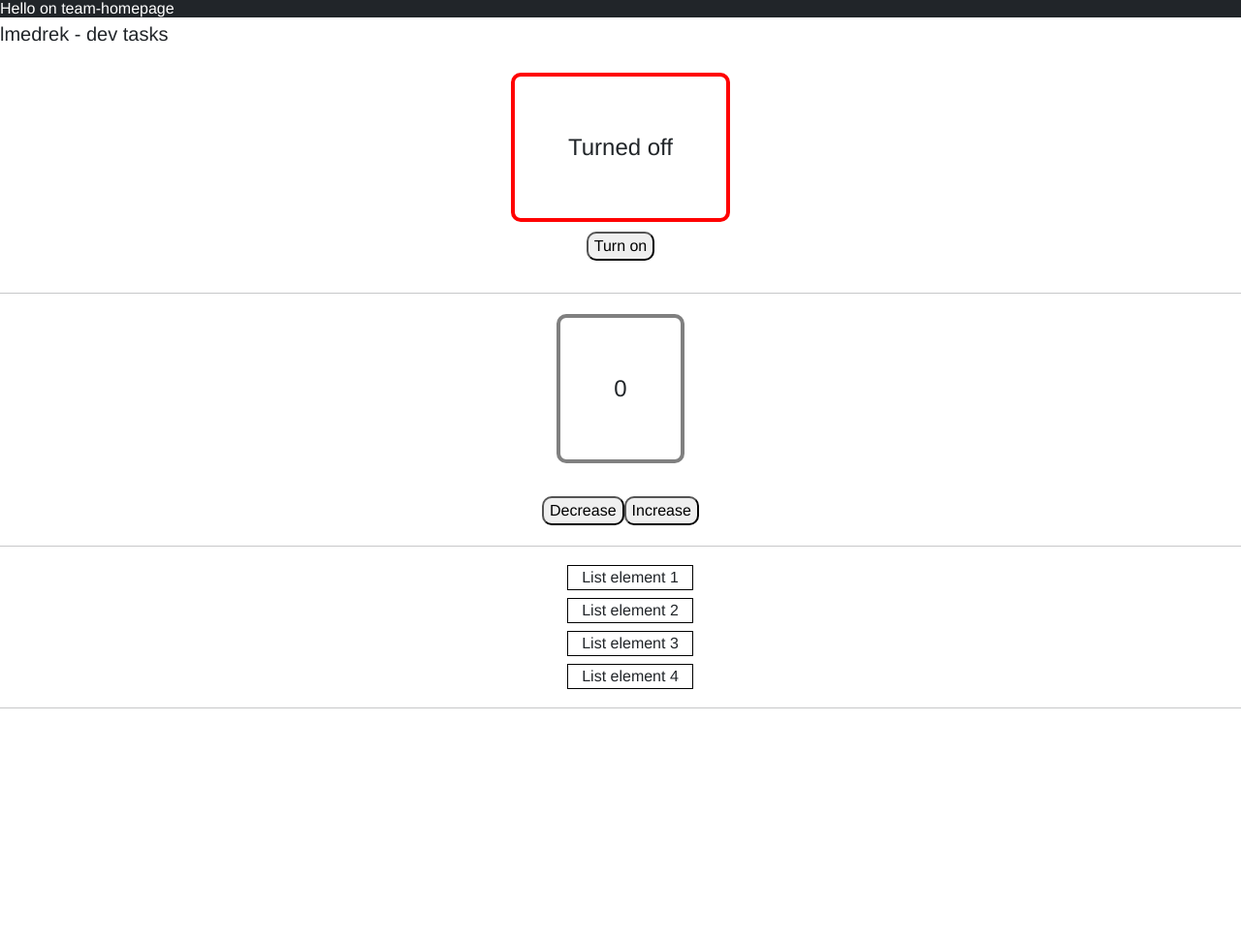
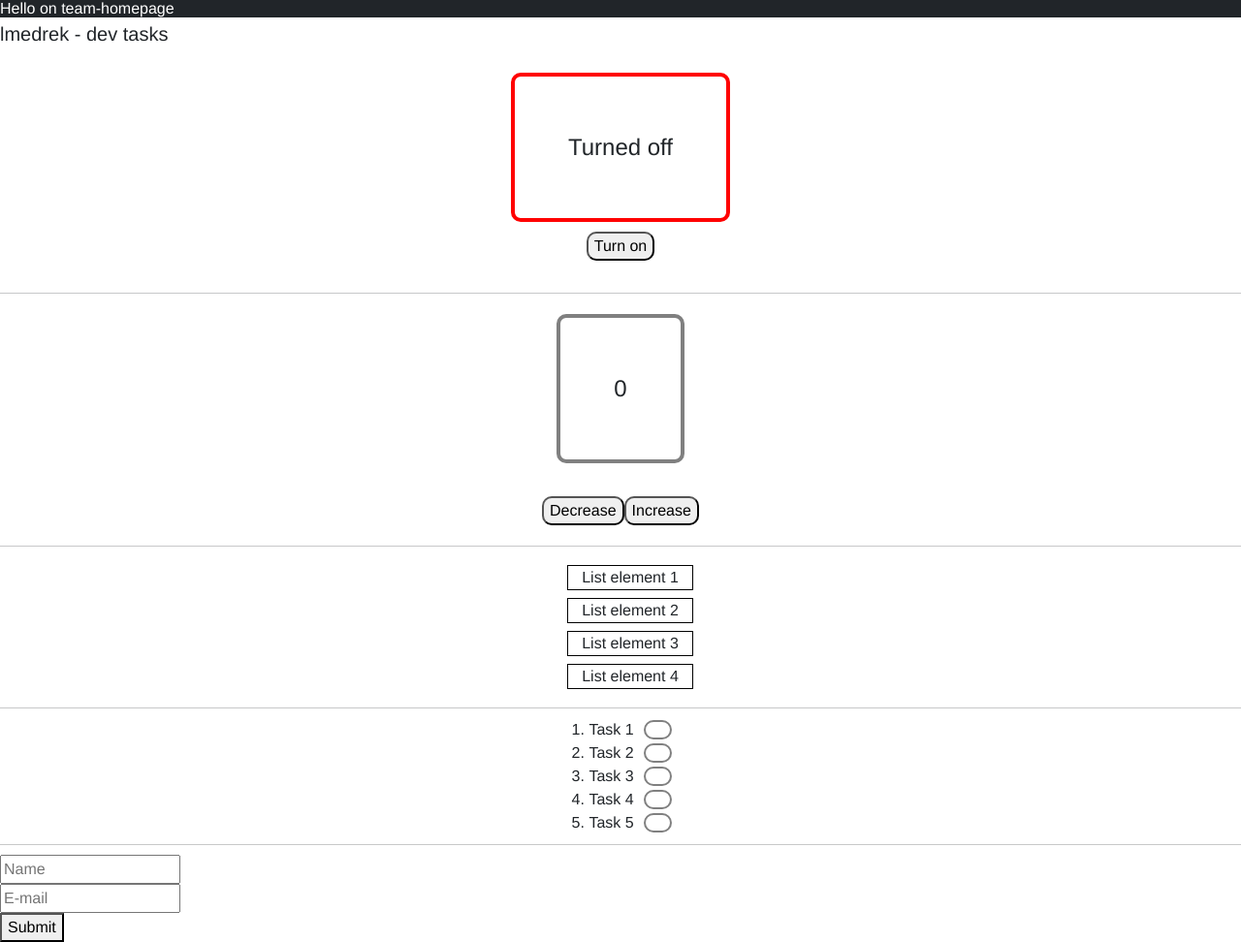
Before and after one commit to lmedrek/homepage-devtasks, a Gatsby site: page / in a window 1280 px wide. Shown: the whole page at 97% size. Before the commit the page ends 800 px from the top, so only its background shows below. Built offline with nearby package versions, Linux system fonts and the light colour scheme; Gatsby itself is replaced by a stand-in of ours.

Commit message:
feature: implement advanced tasks (without ability to remove tasks from list) and fix: move components from TitleText to index.js

```diff
--- a/src/components/DynamicList/DynamicList.module.scss
+++ b/src/components/DynamicList/DynamicList.module.scss
@@ -1,4 +1,4 @@
 @import "../../assets/styles/theme";
 
-li{list-style: none; outline: 1px solid black; margin-top: 10px; width:8em; text-align: center;}
+ul li{list-style: none; outline: 1px solid black; margin-top: 10px; width:8em; text-align: center;}
 ul{padding:0;}
--- /dev/null
+++ b/src/components/SimpleForm/SimpleForm.js
@@ -0,0 +1,17 @@
+import React, {useState} from 'react';
+
+export function SimpleForm(){
+
+    const [message, write] = useState('');
+
+    function send(){
+        var mail=document.getElementById('usermail').value;
+        var uname=document.getElementById('username').value;
+        var msg = uname+" "+mail;
+        write(msg);
+        console.log(message);
+    }
+    return(
+        <> <input id="username" type='text' placeholder='Name'></input><br></br><input id="usermail" type='text' placeholder='E-mail'></input><br></br><button onClick={send}>Submit</button>  </>
+    );
+}
--- a/src/components/TaskList/TaskList.js
+++ b/src/components/TaskList/TaskList.js
@@ -1,12 +1,25 @@
+/* eslint-disable react/prop-types */
 import './TaskList.module.scss';
 
 import React from 'react';
 
 export function DisplayTaskList({tasks}){
 
+    const drawX= (pressed) =>{
+        const buttonID = pressed.target.id;
+        if(document.getElementById(buttonID).innerHTML){document.getElementById(buttonID).innerHTML="";document.getElementById(buttonID.slice(0,-3)).style.textDecoration="none";}
+        else{document.getElementById(buttonID).innerHTML='✓';document.getElementById(buttonID.slice(0,-3)).style.textDecoration="line-through";}
+    }
 
+    function DisplayTaskList(){
+        const content=[];
+        tasks.forEach(element => {
+            content.push(<><div style={{display: "flex", alignItems: "center", justifyContent:"center"}}><li id={element.id}>{element.txt}</li> <button id={element.id+"box"} onClick={drawX}></button></div></>);
+        });
+        return content;
+    }
 
-    return{
-
-    }
+    return(
+        <><div><ol>{DisplayTaskList()}</ol></div><hr></hr></>
+    );
 }
--- a/src/components/TaskList/TaskList.module.scss
+++ b/src/components/TaskList/TaskList.module.scss
@@ -0,0 +1,18 @@
+@import "../../assets/styles/theme";
+
+ol button{
+    border-radius: 10px;
+    height:20px;
+    width:20px;
+    background: none;
+    border: 2px solid grey;
+    margin-left: 10px;
+    text-align: left;
+    font-size: 20pt;
+    line-height: 0;
+    padding-right: 19px;
+}
+
+ol li{
+    border:none;
+}
--- a/src/components/TitleText/TitleText.js
+++ b/src/components/TitleText/TitleText.js
@@ -1,11 +1,8 @@
 import React from 'react';
 
 import { MyHeader } from '../AppHeader/AppHeader.js';
-import { DisplayTask} from '../CheckContent/CheckContent.js';
-import { DisplayCounter} from '../Counter/Counter.js';
-import { DisplayDynamicList} from '../DynamicList/DynamicList.js';
-import { DisplayTaskList } from '../TaskList/TaskList.js';
 import { title } from './TitleText.module.scss';
+
 export const TitleText = () => (
-  <><h1 className={`${title} bg-dark`}>Hello on team-homepage</h1><MyHeader /><DisplayTask /><DisplayCounter/><DisplayDynamicList n={4}/>{/*<DisplayTaskList/>*/}</>
+  <><h1 className={`${title} bg-dark`}>Hello on team-homepage</h1><MyHeader /></>
 );
--- a/src/pages/index.js
+++ b/src/pages/index.js
@@ -1,10 +1,20 @@
 import React from 'react';
 
-import { TitleText } from '../components/TitleText/TitleText';
-
+import { DisplayTask} from '../components/CheckContent/CheckContent.js';
+import { DisplayCounter} from '../components/Counter/Counter.js';
+import { DisplayDynamicList} from '../components/DynamicList/DynamicList.js';
+import { SimpleForm } from '../components/SimpleForm/SimpleForm.js';
+import { DisplayTaskList } from '../components/TaskList/TaskList.js';
+import { TitleText } from '../components/TitleText/TitleText.js';
+const listOfTasks = [{id:1, txt:"Task 1"},{id:2, txt:"Task 2"},{id:3, txt:"Task 3"},{id:4, txt:"Task 4"},{id:5, txt:"Task 5"}];
 const IndexPage = () => (
   <>
     <TitleText />
+    <DisplayTask />
+    <DisplayCounter/>
+    <DisplayDynamicList n={4}/>
+    <DisplayTaskList tasks={listOfTasks}/>
+    <SimpleForm/>
   </>
 );
 
```
